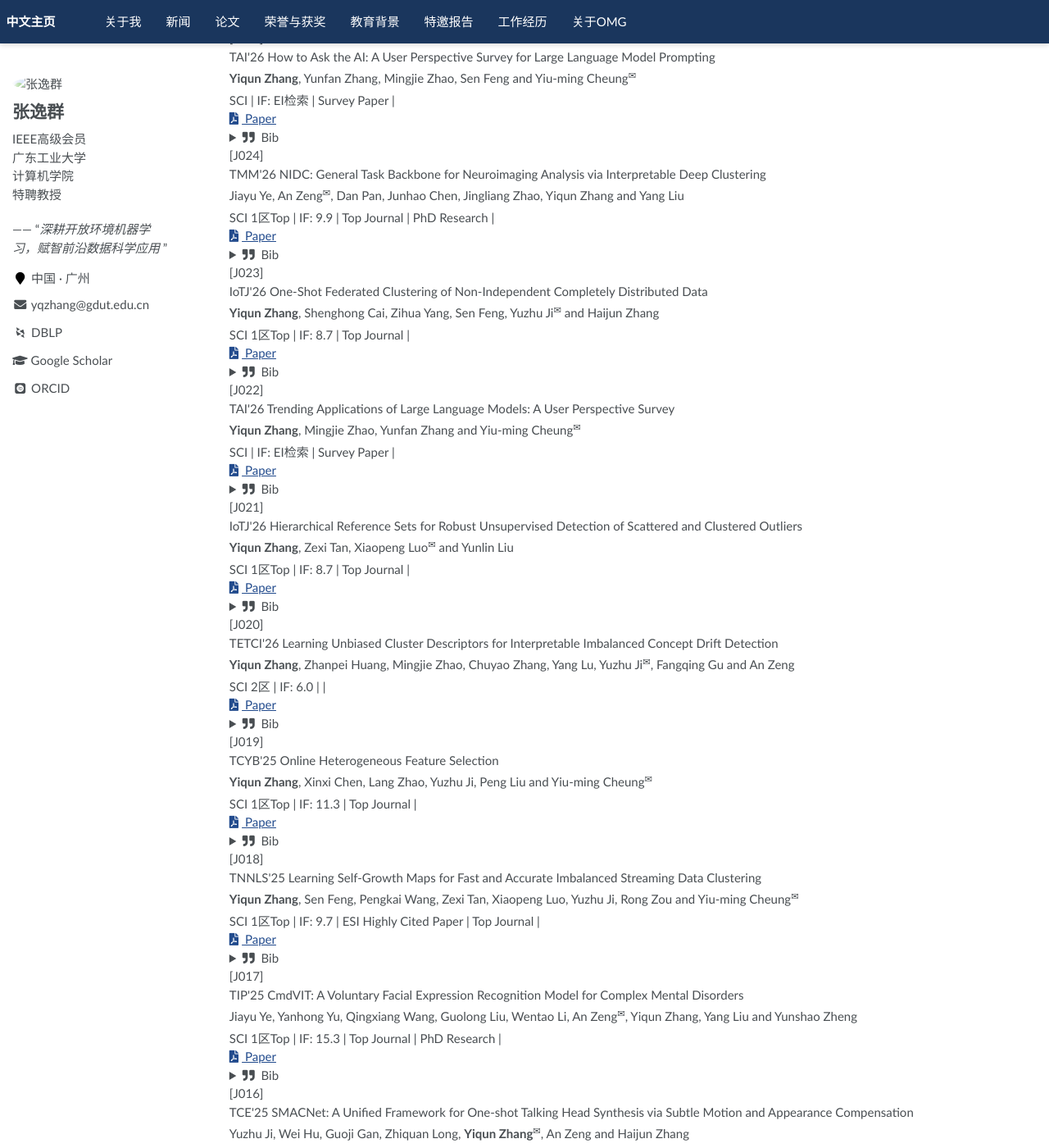
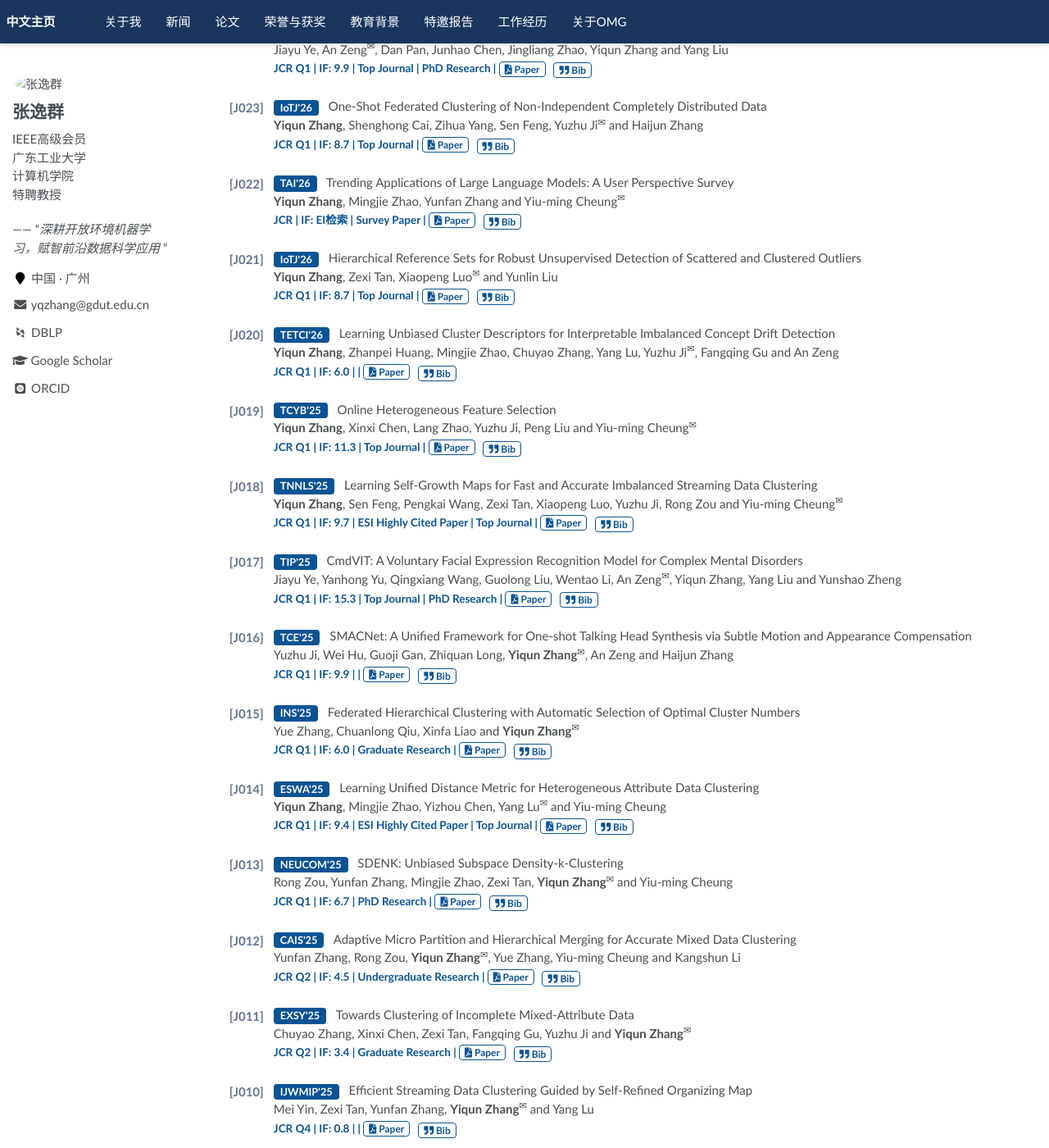
Before and after one commit to yqzhang-Zz/zh-publications, a Jekyll site: the page built from _pages/about.md, in a window 1280 px wide and 1400 px high, scrolled down 448 px. Shown: the whole window at 82% size. Built offline with Jekyll 4.4.1, drawn with Linux system fonts in a browser that asks for light colours; some web fonts are replaced; a script that is not in the unit is left out; comment, search, counter and statistics services are not loaded; some of the changed text lies outside the part shown.

Commit message:
Update about.md

```diff
--- a/_pages/about.md
+++ b/_pages/about.md
@@ -27,28 +27,25 @@ redirect_from:
 </div>
 
 {% for paper in site.data.journal_papers %}
-<div class="paper-item">
-  <div class="paper-id">[{{ paper.id }}]</div>
-  <div class="paper-info">
+<div style="display: flex; margin-bottom: 1.5em; text-align: left;">
+  <div style="flex: 0 0 3.6em; color: #64748b; font-weight: bold; font-size: 1em; padding-top: 2px;">[{{ paper.id }}]</div>
+  <div style="flex: 1;">
+    <span style="display: inline-block; background-color: #0b5394; color: #ffffff; padding: 2px 8px; border-radius: 4px; font-weight: bold; font-size: 0.85em; margin-right: 8px; vertical-align: middle; line-height: 1.2;">{{ paper.venue }}</span> {{ paper.title }}<br>
+    {{ paper.authors }}<br>
 
-    <div><span class="paper-badge">{{ paper.venue }}</span> {{ paper.title }}</div>
+    <span style="color: #0b5394; font-size: 0.9em; font-weight: bold;">
+      JCR {{ site.data.journal_meta[paper.journal_key].jcr }} | IF: {{ site.data.journal_meta[paper.journal_key].if }} {% if paper.tag %}| {{ paper.tag }} {% endif %}|
+    </span>
 
-    <div style="margin: 4px 0;">{{ paper.authors }}</div>
+    <a href="{{ paper.link }}" target="_blank" style="color: #0b5394; border: 1px solid #0b5394; border-radius: 4px; padding: 1px 6px; text-decoration: none; font-weight: bold; font-size: 0.8em; white-space: nowrap; vertical-align: middle;"><i class="fas fa-file-pdf"></i> Paper</a>
 
-    <div class="paper-meta">
-      SCI {{ site.data.journal_meta[paper.journal_key].cas }} | IF: {{ site.data.journal_meta[paper.journal_key].if }} {% if paper.tag %}| {{ paper.tag }} |{% endif %}
-    </div>
+    <div class="bib-container" style="display: inline-block; position: relative; margin-left: 6px; vertical-align: middle;">
+      <button onclick="toggleBib(this)" style="color: #0b5394; background: none; border: 1px solid #0b5394; border-radius: 4px; padding: 1px 6px; font-weight: bold; font-size: 0.8em; white-space: nowrap; cursor: pointer; display: inline-block; font-family: inherit;"><i class="fas fa-quote-right"></i> Bib</button>
 
-    <div class="paper-actions">
-      <a href="{{ paper.link }}" target="_blank" class="btn-action"><i class="fas fa-file-pdf" style="margin-right:4px;"></i> Paper</a>
-
-      <details class="bib-details">
-        <summary class="btn-action"><i class="fas fa-quote-right" style="margin-right:4px;"></i> Bib</summary>
-        <div class="bib-box">
-          <button class="btn-copy" onclick="copyBib(this)">Copy</button>
-          <pre class="bib-pre">{{ paper.bib }}</pre>
-        </div>
-      </details>
+      <div class="bib-dropdown" style="display: none; position: absolute; left: 0; top: calc(100% + 6px); z-index: 100; background: #ffffff; border: 1px solid #cbd5e1; border-radius: 6px; padding: 12px; box-shadow: 0 10px 15px -3px rgba(0, 0, 0, 0.1), 0 4px 6px -4px rgba(0, 0, 0, 0.1); width: max-content; min-width: 300px; max-width: calc(100vw - 60px); text-align: left;">
+        <button onclick="copyBib(this)" style="position: absolute; top: 6px; right: 6px; background: #f1f5f9; border: 1px solid #cbd5e1; padding: 2px 6px; border-radius: 4px; font-size: 0.75em; cursor: pointer; color: #475569; font-weight: bold; transition: all 0.2s;">Copy</button>
+        <pre style="margin: 0; font-size: 0.8em; font-family: monospace; color: #334155; white-space: pre-wrap; word-break: break-all; padding-top: 15px;">{{ paper.bib }}</pre>
+      </div>
     </div>
 
   </div>
```
